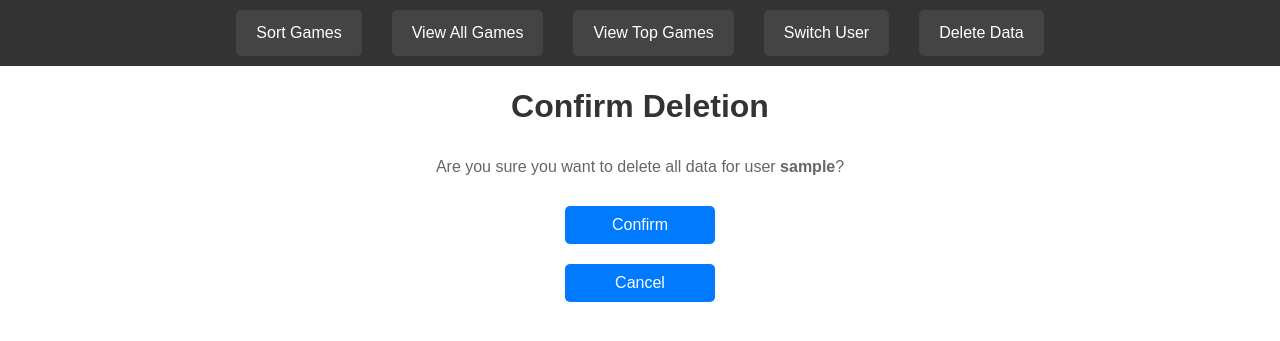
After one commit to otteydw/bggsorter, a Flask app: template templates/delete_confirm.html in a window 1280 px wide. The commit adds this page. Shown: the top 341 px of the page. Run offline with Flask 3, Linux system fonts and the light colour scheme; the template is opened without the code that fills it: most values are stand-ins (such as "Sample title", 1, 10 or a date in 2020).

Commit message:
Ability to delete user data from the app.

```diff
--- a/app.py
+++ b/app.py
@@ -100,6 +100,26 @@ def save_data(username, data):
         json.dump(data, file)
 
 
+def delete_data(username):
+    """Delete user data from a JSON file.
+
+    This function takes a username and deletes the corresponding JSON file from
+    the directory specified by DATA_DIR.
+
+    Args:
+        username (str): The username of the user whose data is being deleted.
+
+    Returns:
+        None
+
+    Raises:
+        IOError: If there's an issue deleting the file.
+    """
+    file_path = os.path.join(DATA_DIR, f"{username}.json")
+    if os.path.exists(file_path):
+        os.remove(file_path)
+
+
 def max_comparisons(n):
     """
     Calculate the maximum number of comparisons needed to insert a game into a sorted list.
@@ -152,6 +172,46 @@ def index():
         return redirect(url_for("load", username=username))
 
     return redirect(url_for("games", username=username))
+
+
+@app.route("/delete", methods=["GET", "POST"])
+def delete():
+    """Handle user data deletion confirmation or completion.
+
+    This route function handles both GET and POST requests to manage user data deletion.
+    On a GET request or if no confirmation is provided in a POST request, it displays
+    a confirmation page asking the user to confirm whether they want to delete the data.
+    On receiving a POST request with a confirmation, it deletes the user's data.
+
+    Args:
+        None
+
+    Returns:
+        str: A "Username required" message with a 400 status if no username is provided.
+        str: A rendered 'delete_confirm.html' template if no confirmation is provided.
+        str: A rendered 'delete_complete.html' template after successfully deleting data.
+
+    Raises:
+        None
+
+    Route: /delete
+    Methods: GET, POST
+    Query Parameters:
+        username (str, optional): The username of the user whose data is to be deleted.
+    Form Data:
+        confirm (str, optional): A confirmation from the user ('yes' indicates data deletion).
+    """
+    username = request.args.get("username") or request.form.get("username")
+
+    if not username:
+        return "Username required", 400
+
+    confirm = request.form.get("confirm")
+    if not confirm == "yes":
+        return render_template("delete_confirm.html", username=username)
+
+    delete_data(username)
+    return render_template("delete_complete.html", username=username)
 
 
 @app.route("/load", methods=["GET", "POST"])
--- a/templates/base.html
+++ b/templates/base.html
@@ -19,6 +19,7 @@
                 <a href="{{ url_for('games', username=username) }}">View All Games</a>
                 <a href="{{ url_for('top_games', username=username) }}">View Top Games</a>
                 <a href="{{ url_for("index") }}">Switch User</a>
+                <a href="{{ url_for("delete", username=username) }}">Delete Data</a>
             </nav>
         </header>
         <!-- Main content -->
--- /dev/null
+++ b/templates/delete_confirm.html
@@ -0,0 +1,14 @@
+{% extends "base.html" %}
+{% block title %}Confirm Deletion{% endblock %}
+{% block content %}
+    <h1>Confirm Deletion</h1>
+    <p>
+        Are you sure you want to delete all data for user <strong>{{ username }}</strong>?
+    </p>
+    <div class="container">
+        <form method="post" action="">
+            <button type="submit" name="confirm" value="yes">Confirm</button>
+            <button type="button" onclick="window.history.back()">Cancel</button>
+        </form>
+    </div>
+{% endblock %}
```
Also changed, not shown: templates/delete_complete.html (added, +10 -0 lines).
